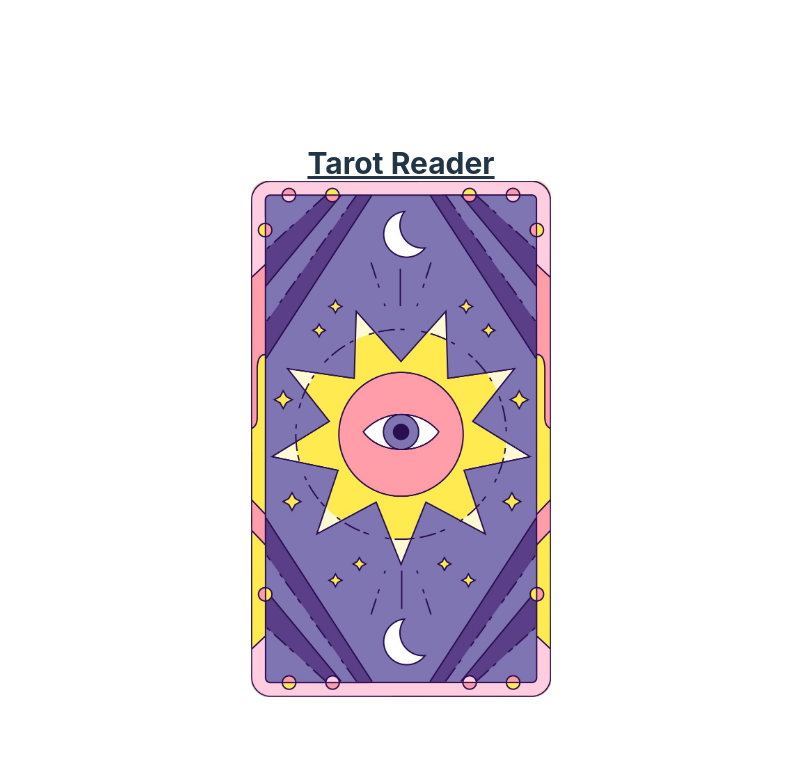
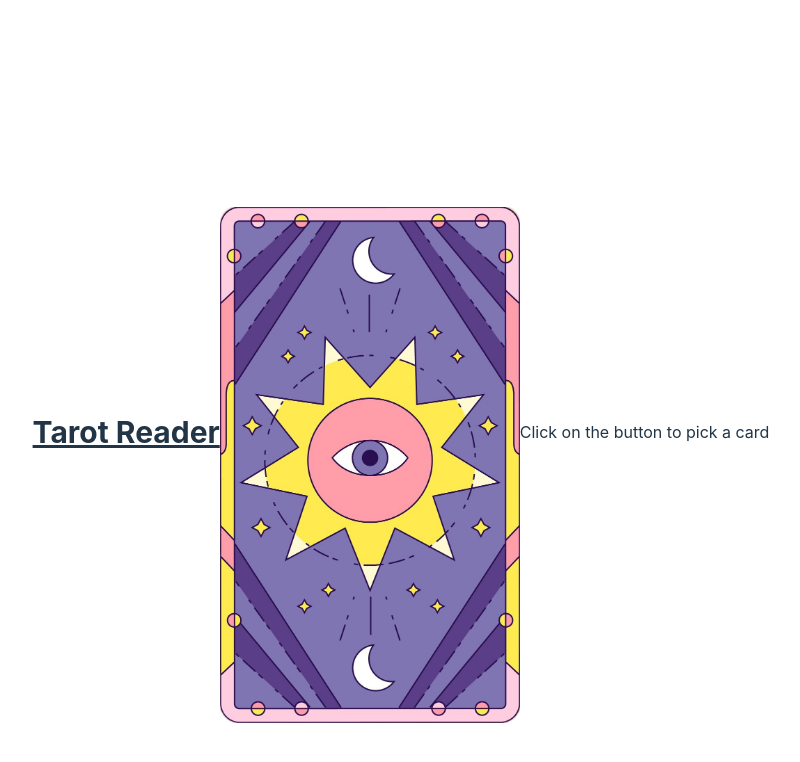
Before and after one commit to RosieMoonYin/tarot-app, a React (Vite) app in the folder Frontend-tarot-app/: page / in a window 1280 px wide. Shown: the top 762 px of the page, without its empty margins (239-1039 px from the left). Built offline with nearby package versions, Linux system fonts and the light colour scheme.

Commit message:
fix: css update flex and centered

```diff
--- a/Frontend-tarot-app/src/App.css
+++ b/Frontend-tarot-app/src/App.css
@@ -4,6 +4,16 @@
   padding: 2rem;
   text-align: center;
 }
+
+/*_____Centers within the viewport is more responsive YAY!_____ */
+section {
+  display: flex;
+  justify-content: center;
+  align-items: center;
+  height: 100vh;
+  padding: 2rem;
+}
+
 /*_______fixed dimension and positiotion for the 'card' container______*/
 .card {
   width: 300px;
```
